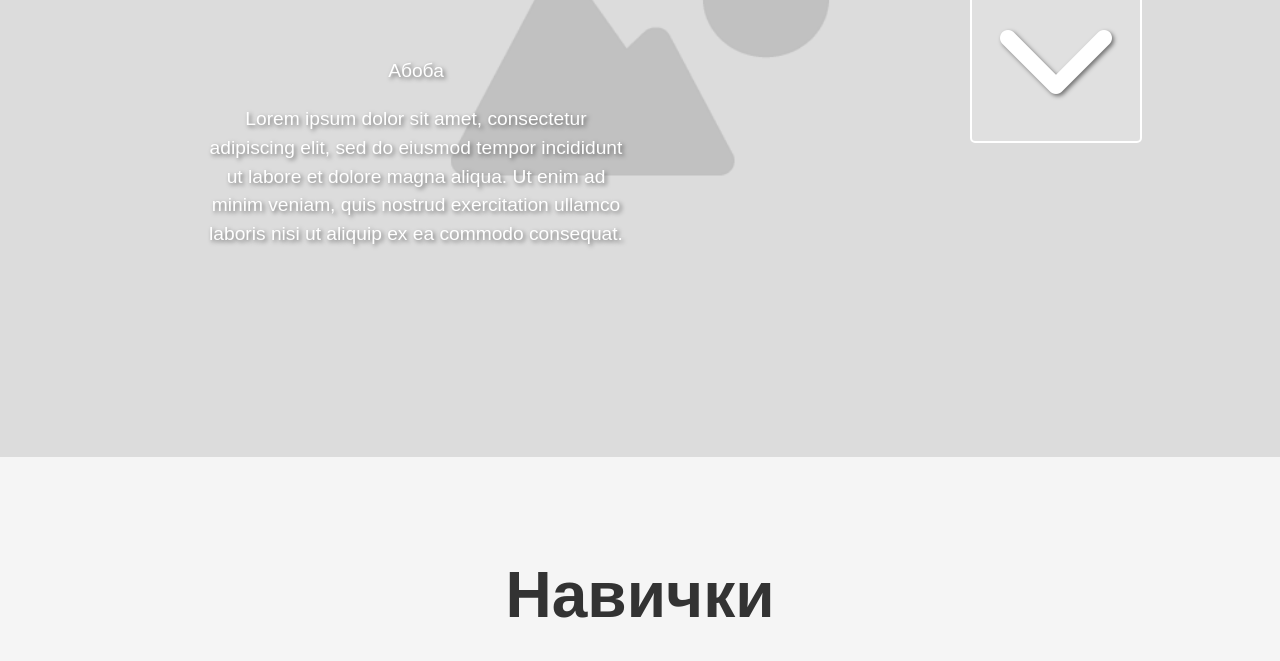
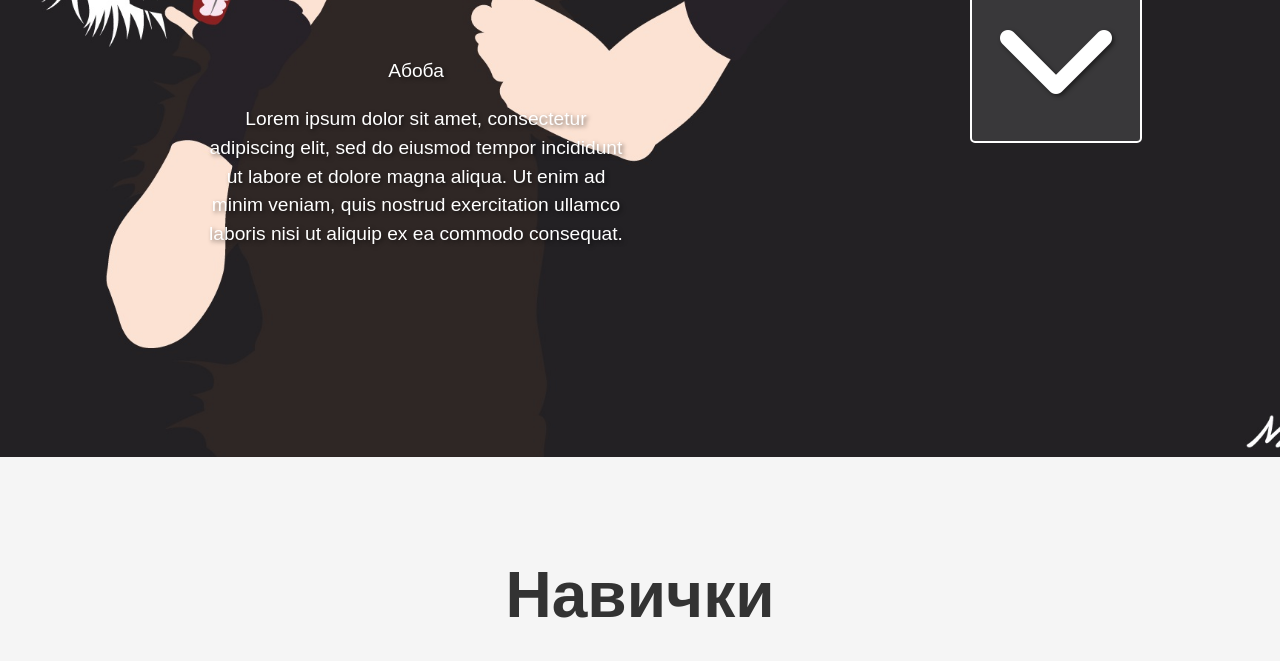
Before and after one commit to sazep/aboba, a plain HTML site: page index.html in a window 1280 px wide. Shown: the part 343-1004 px from the top of the page. Drawn offline with Linux system fonts and the light colour scheme.

Commit message:
new image deleate old image and fix css

```diff
--- a/style.css
+++ b/style.css
@@ -8,7 +8,7 @@ body {
 header {
     width: 100%;
     height: 100vh;
-    background: url(header_bg.webp) no-repeat center center/cover;
+    background: url(header_bg.jpg) no-repeat center center/cover;
     display: flex;
     align-items: center;
     justify-content: center;
```
Also changed, not shown: header_bg.jpg (added), header_bg.webp (deleted).
